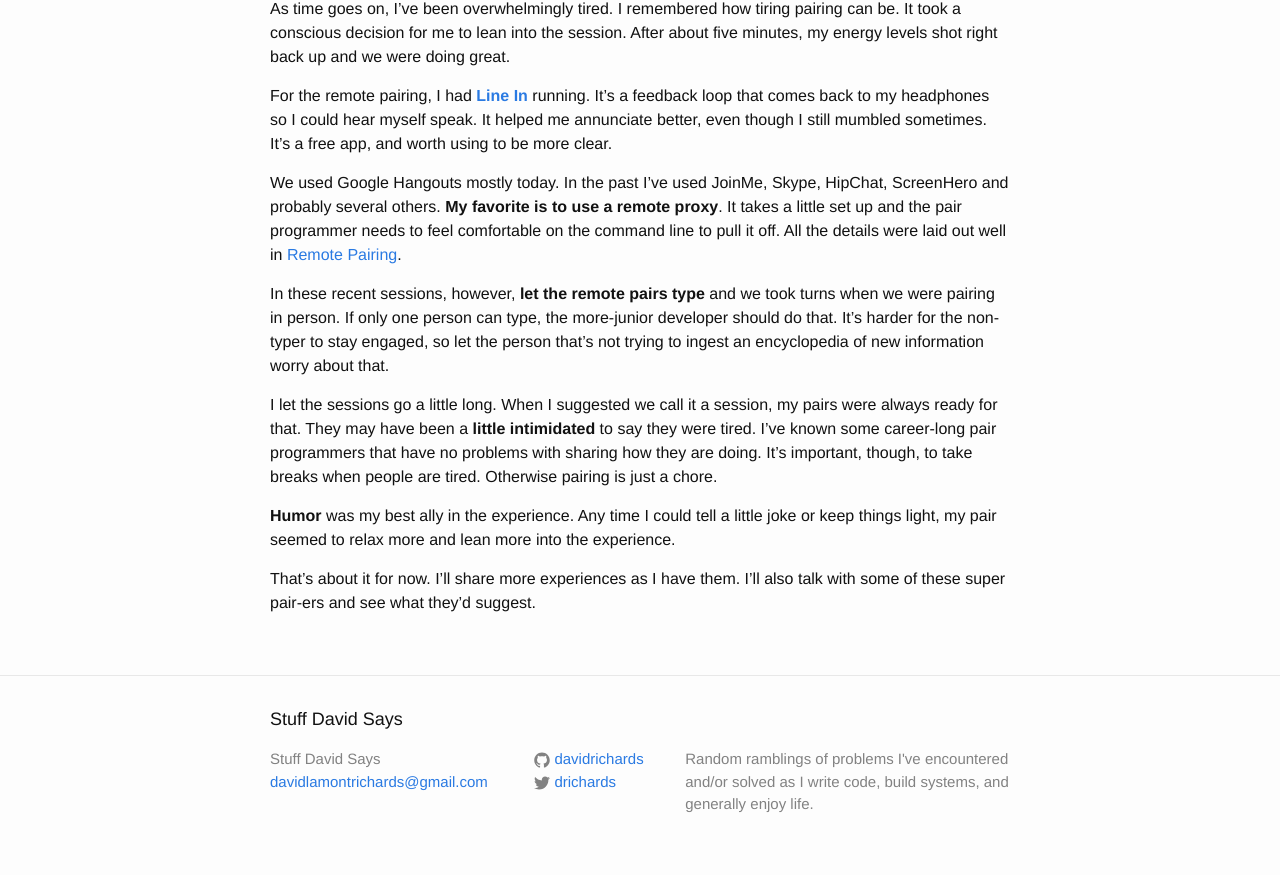
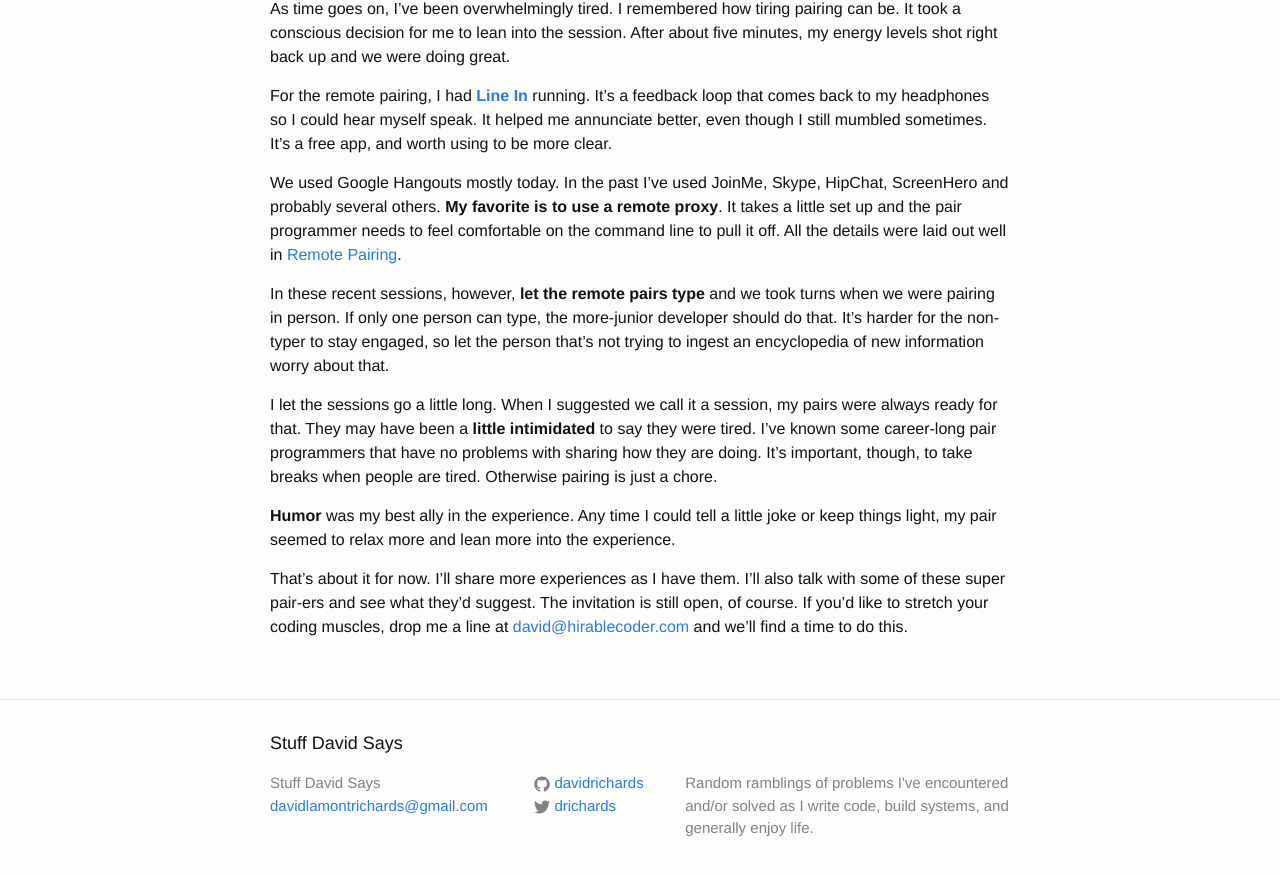
Before and after one commit to davidrichards/davidrichards.github.io, a Jekyll site: the page built from _posts/2014-12-10-pairing-makes-progress.markdown, in a window 1280 px wide and 900 px high, scrolled down 653 px. Shown: the top 875 px of the window. Built offline with Jekyll 4.4.1, drawn with Linux system fonts in a browser that asks for light colours.

Commit message:
Add invitation to pairing

```diff
--- a/_posts/2014-12-10-pairing-makes-progress.markdown
+++ b/_posts/2014-12-10-pairing-makes-progress.markdown
@@ -30,4 +30,4 @@ I let the sessions go a little long.  When I suggested we call it a session, my
 
 __Humor__ was my best ally in the experience.  Any time I could tell a little joke or keep things light, my pair seemed to relax more and lean more into the experience.
 
-That's about it for now.  I'll share more experiences as I have them.  I'll also talk with some of these super pair-ers and see what they'd suggest.
+That's about it for now.  I'll share more experiences as I have them.  I'll also talk with some of these super pair-ers and see what they'd suggest.  The invitation is still open, of course.  If you'd like to stretch your coding muscles, drop me a line at <david@hirablecoder.com> and we'll find a time to do this.
```
